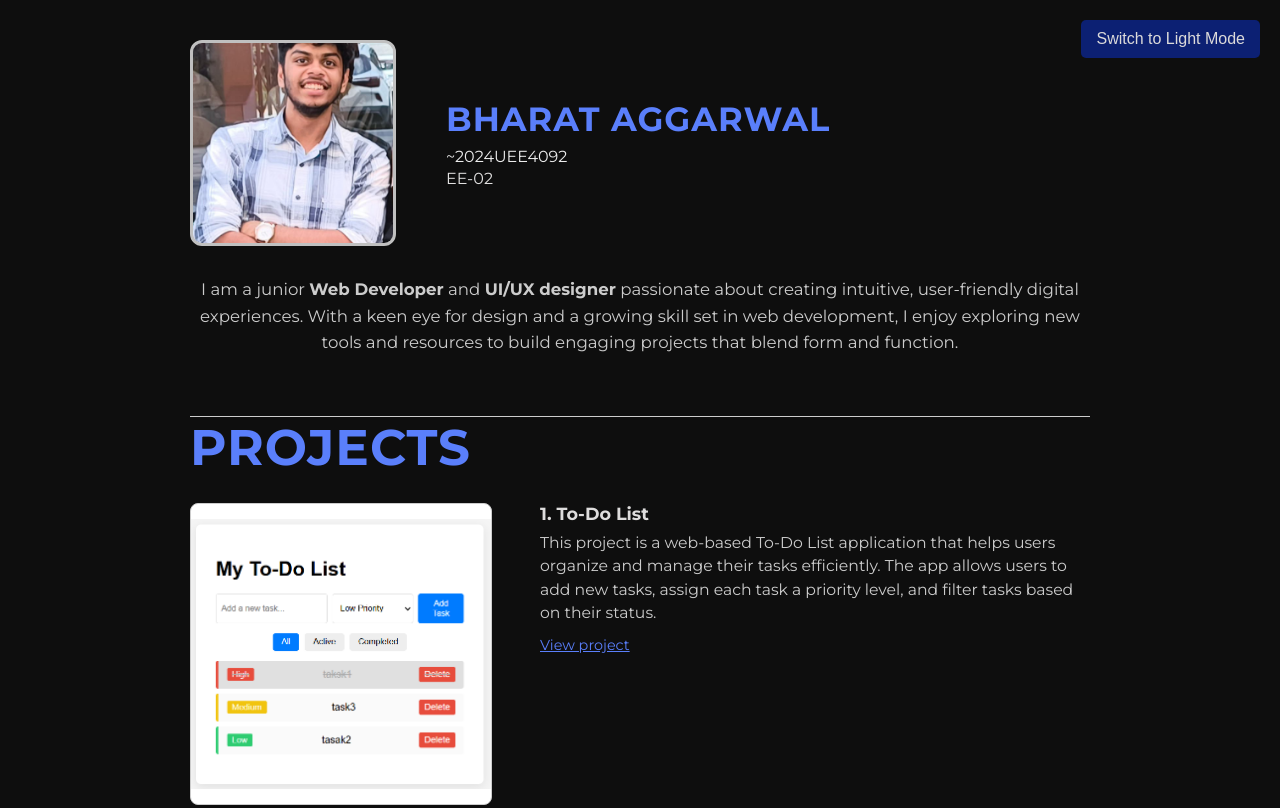
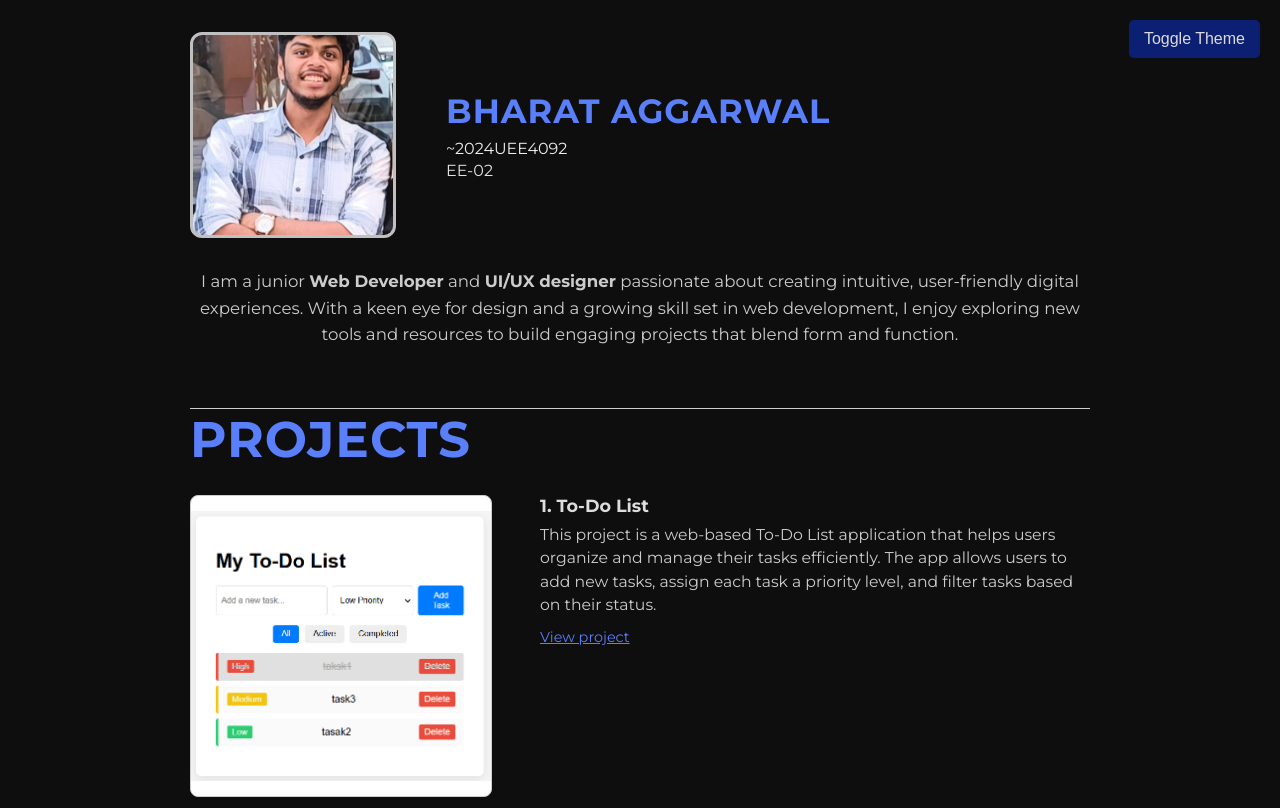
Before and after one commit to Bharat2310/portfolio_bharat, a plain HTML site: page index.html in a window 1280 px wide. Shown: the top 808 px of the page. Drawn offline with Linux system fonts and the light colour scheme.

Commit message:
Add files via upload

```diff
--- a/index.html
+++ b/index.html
@@ -68,7 +68,7 @@
     </li>
   </ul>
  </div>
- <button id="toggleThemeBtn-dark">Switch to Light Mode</button>
+ <button id="toggleThemeBtn-dark">Toggle Theme</button>
  <script src="script.js"></script>
  <footer>
   <div class="footer-content">
--- a/styles.css
+++ b/styles.css
@@ -1,7 +1,7 @@
 .body-white {
   background: #ffffff;
   font-family: 'Montserrat', Arial, sans-serif;
-
+  margin: 0;
   padding: 0;
   color: #ffffff;
 }
@@ -187,7 +187,7 @@
 .body-dark {
   background: rgb(14, 14, 14);
   font-family: 'Montserrat', Arial, sans-serif;
-
+  margin: 0;
   padding: 0;
   color: #ffffff;
 }
```
Also changed, not shown: script.js (+0 -8 lines).
